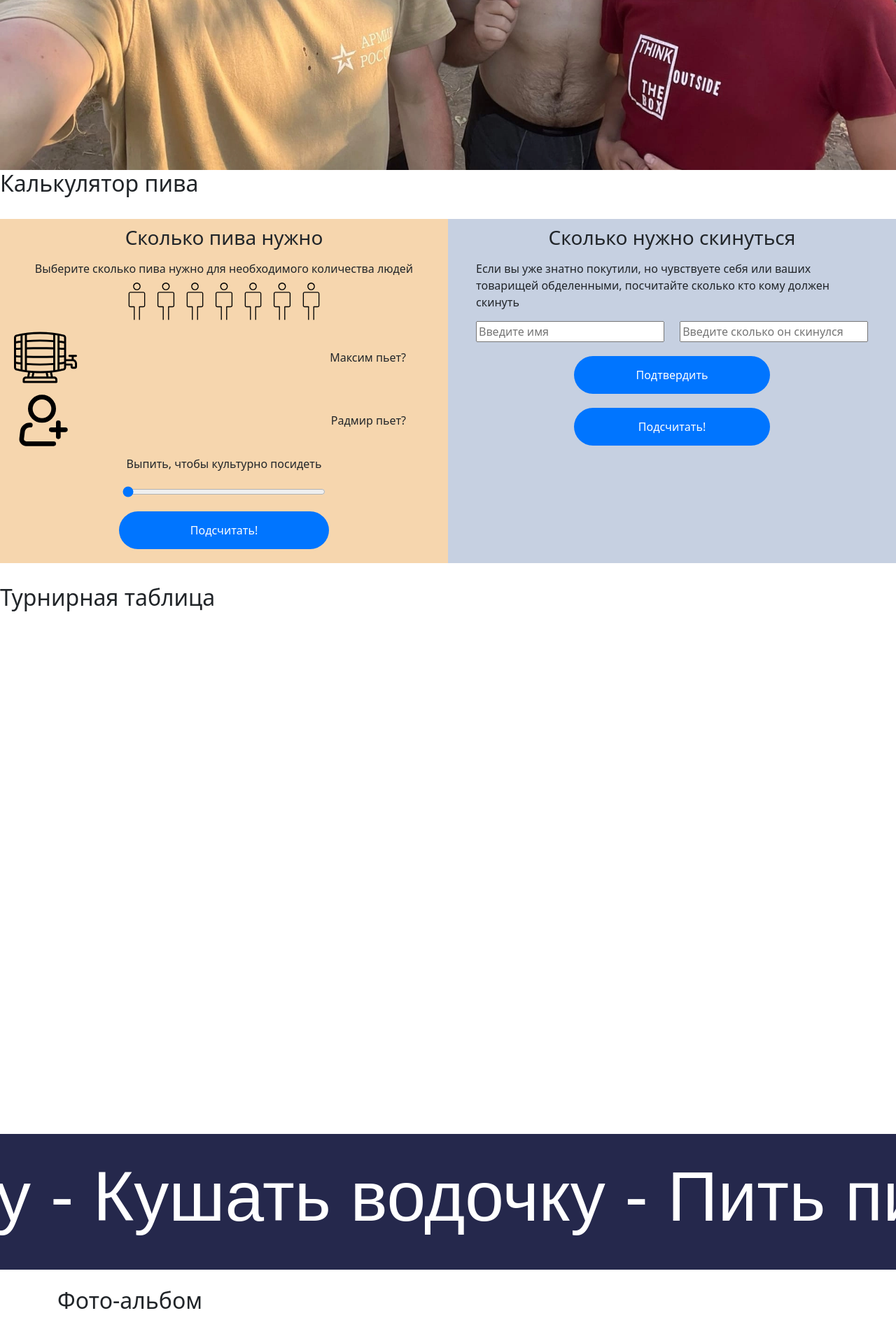
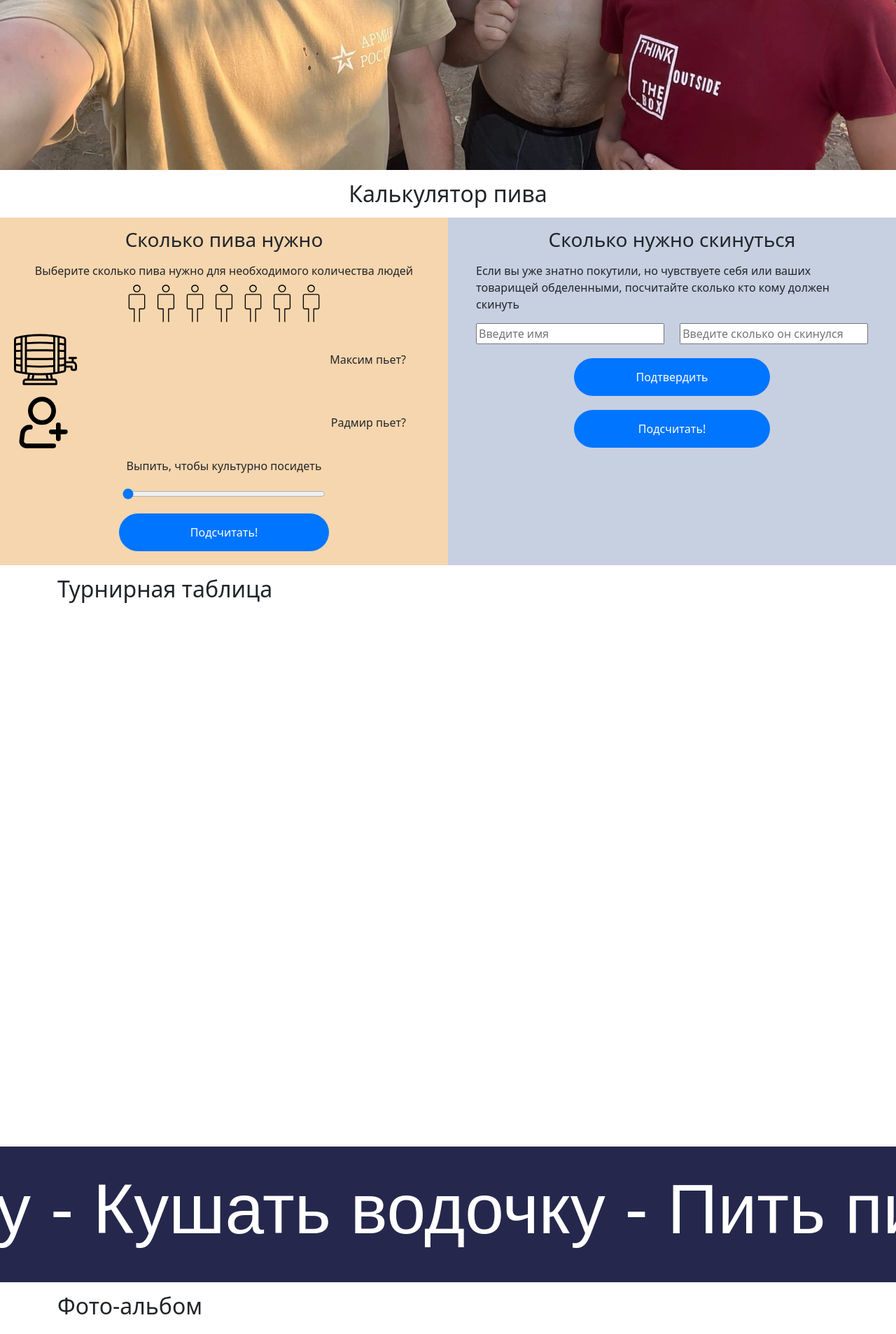
Before and after one commit to Best-friend-ribolovi/Best-friend-ribolovi.github.io, a PHP site: page / in a window 1280 px wide. Shown: the part 557-2464 px from the top of the page at 70% size. Run offline with PHP 8.4, Linux system fonts and the light colour scheme.

Commit message:
easyStyle

```diff
--- a/css/animate.css
+++ b/css/animate.css
@@ -1,5 +1,5 @@
 .element-animation {
-    margin: 0 0 2rem 0;
+    margin: 15px 0 15px 0;
     /* Скроем элемент в начальном состоянии */
     opacity: 0;
     transform: translateY(20px);
--- a/css/main.css
+++ b/css/main.css
@@ -14,13 +14,12 @@ h3{
 }
 header, .table{
     height: 100vh;
-    padding-top: 30px;
 }
 header{
     padding-top: 0;
 }
 .container{
-    padding-top: 25px;
+    padding-top: 0;
     padding-bottom: 25px;
 }
 .flex{
--- a/index.html
+++ b/index.html
@@ -29,7 +29,7 @@
 
     <main></main>
     <section class="calc" id="calc">
-        <h2 class="element-animation">Калькулятор пива</h2>
+        <h2 class="element-animation" style="text-align: center;">Калькулятор пива</h2>
             <div class="calc__blocks">
                 <div class="calc__block">
                     <div class="calc__block_text">
@@ -96,7 +96,10 @@
     </section>
 
     <section class="table" id="table">
-        <h2 class="element-animation">Турнирная таблица</h2>
+        <div class="container">
+            <h2 class="element-animation">Турнирная таблица</h2>
+        </div>
+
     </section>
     <div class="marquee-container">
         <p class="marquee">
```
